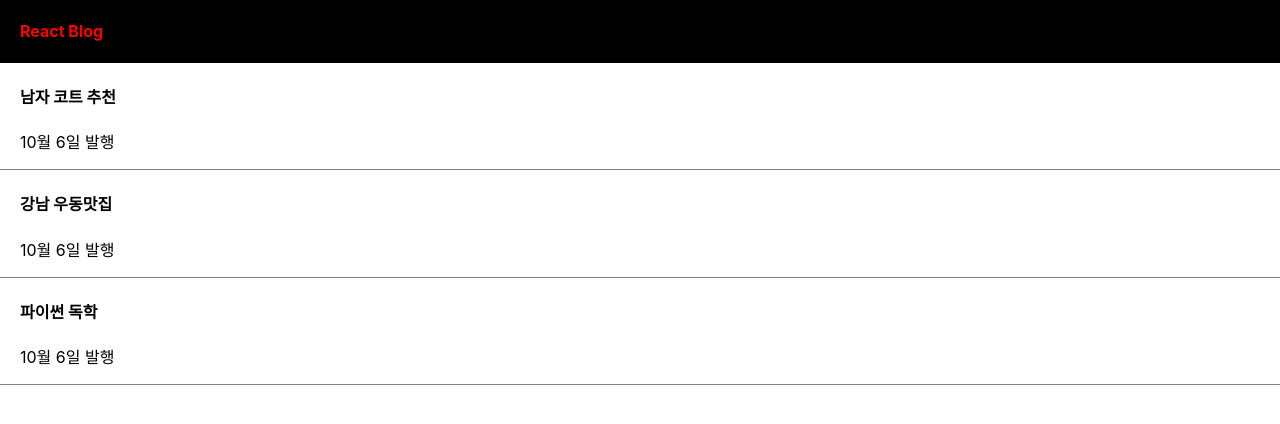
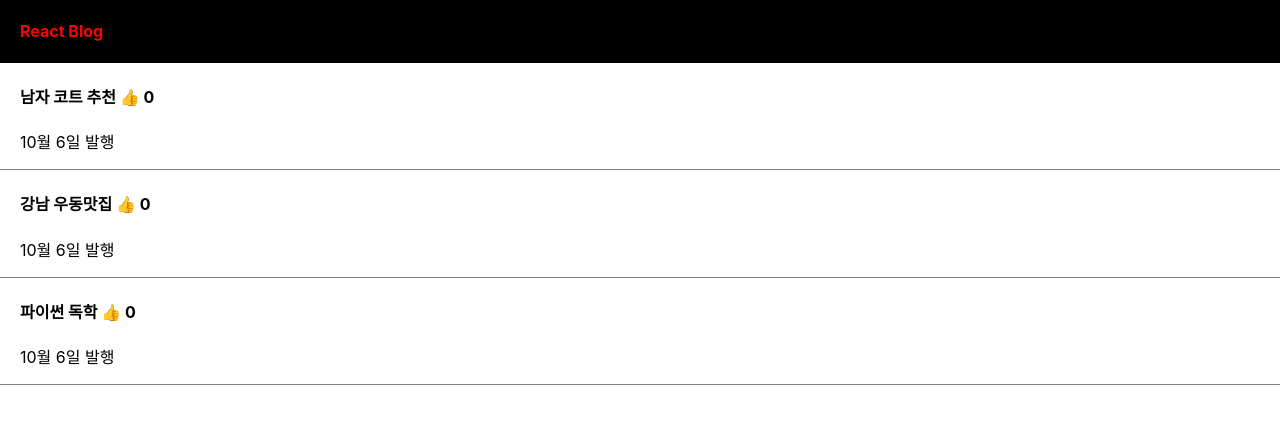
Before and after one commit to lee-kangpyo/react-second, a React (Create React App) app in the folder blog/: page / in a window 1280 px wide. Shown: the top 424 px of the page. Built offline with nearby package versions, Linux system fonts and the light colour scheme.

Commit message:
onClick 이벤트에 state 값 변경으로 재렌더링

```diff
--- a/blog/src/App.js
+++ b/blog/src/App.js
@@ -10,8 +10,8 @@ function App() {
   const id = 'nav';
   const logo = "React Blog";
 
-  let [titleList, b] = useState(["남자 코트 추천", "강남 우동맛집", "파이썬 독학"]);
-
+  let [titleList, setTitleList] = useState(["남자 코트 추천", "강남 우동맛집", "파이썬 독학"]);
+  let[likeIt, setLikeIt] = useState(0)
 
   return (
     <div className="App">
@@ -21,7 +21,7 @@ function App() {
       {
       titleList.map( title => (
         <div className="list">
-          <h4>{title}</h4>
+          <h4>{title} <span onClick={() => {setLikeIt(likeIt + 1)}}>👍</span> {likeIt} </h4>
           <p>10월 6일 발행</p>
         </div>
       ))
```
